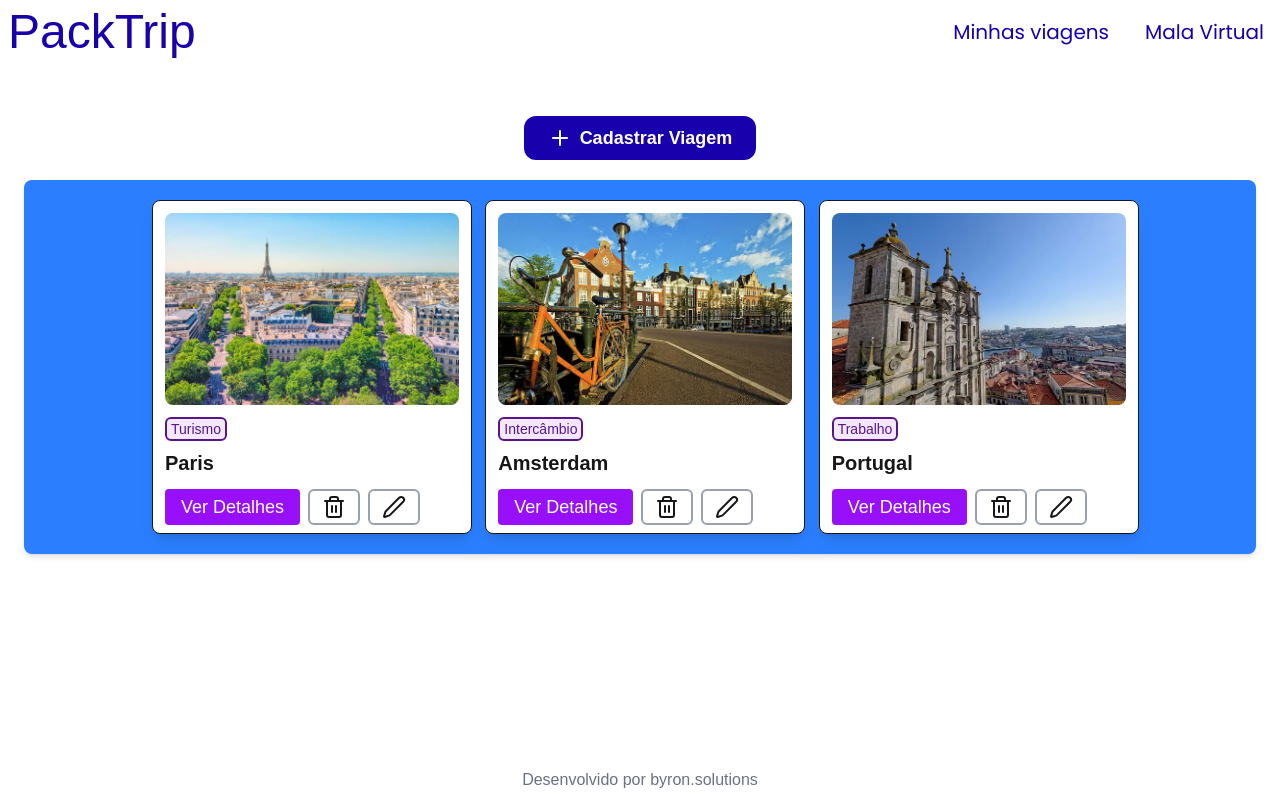
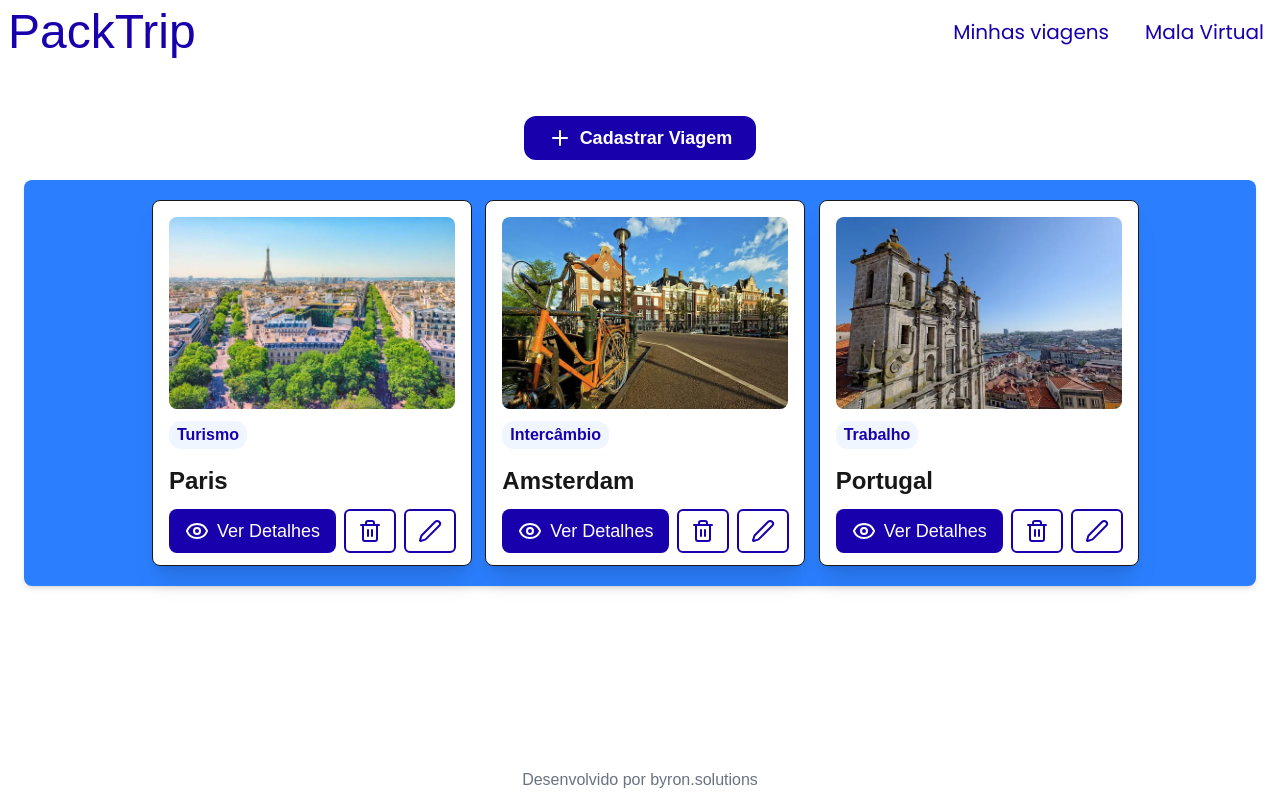
Before and after one commit to rafa-lsc/packtrip, a Next.js app: page /viagens in a window 1280 px wide. Built offline with nearby package versions, Linux system fonts and the light colour scheme; a web font is replaced by a local one.

Commit message:
Alteração do css dos cards

```diff
--- a/src/components/ViagensCard/page.tsx
+++ b/src/components/ViagensCard/page.tsx
@@ -3,7 +3,7 @@
 import { ViagemData } from "@/lib/data";
 import Image from "next/image";
 import image from "next/image";
-import { Trash, Trash2 } from "lucide-react";
+import { Eye, Trash, Trash2 } from "lucide-react";
 import { Pen } from "lucide-react";
 import LargeButton from "../LargeButton";
 import Link from "next/link";
@@ -14,8 +14,7 @@ interface ViagemCardProps{
 
     export default function ViagensCard( { viagemdata }: ViagemCardProps){
         return(
-            <div className=" border rounded-lg overflow-hidden shadow-lg hover:bg-gray-100 transition-shadow sm:w-100 md:w-80 lg:w-80 xl:w-80 bg-white ">
-                {/*TODO: link do card com o modal da descrição completa da viagem */}
+            <div className=" border rounded-lg overflow-hidden shadow-xl sm:w-100 md:w-80 lg:w-80 xl:w-80 bg-white  p-1">
                 <div  className="relative h-48 ml-3 mr-3 mt-3 ">
                     <Image
                         src={viagemdata.imageURl}
@@ -24,19 +23,19 @@ interface ViagemCardProps{
                         className="object-cover rounded-lg"
                     />
                 </div>
-                    <div className="bg-purple-100 text-purple-900 border-2 border-purple-900 rounded-md text-sm px-1 w-fit mt-3 ml-3">
+                    <div className="bg-blue-50 text-primary font-bold rounded-xl text-md w-fit px-2 py-0.5 mt-3 ml-3 ">
                         <h3>{viagemdata.category}</h3>
                     </div>
-                    <h2 className="font-bold text-purple-1100 text-xl ml-3 mt-2 "> {viagemdata.destination}</h2>
+                    <h2 className="font-bold text-purple-1100 text-2xl ml-3 mt-4 "> {viagemdata.destination}</h2>
                     <div className="ml-3 mb-2 mt-3 mr-3 text-lg flex ">
                         <Link
                             href={`/viagemComplete/${viagemdata.id}`}
-                            className="px-4 py-1 bg-purple-600 text-white rounded hover:bg-purple-700 transition-colors"
+                            className=" w-full items-center px-4 py-2 bg-primary text-white rounded-lg hover:opacity-90 transition-colors flex-row flex gap-2 whitespace-nowrap"
                         >
-                        Ver Detalhes
+                         <Eye/> Ver Detalhes
                         </Link>
-                        <button className=" flex items-center justify-center ml-2 border-2 border-gray-400 rounded-md hover:bg-gray-200 transition-colors p-1 min-w-13 "> <Trash2/></button>
-                        <button className="flex items-center justify-center ml-2 border-2 border-gray-400 rounded-md hover:bg-gray-200 transition-colors p-1 min-w-13"><Pen/></button>
+                        <button className=" flex items-center justify-center ml-2 border-2 border-primary rounded-md hover:bg-gray-200 transition-colors p-1 min-w-13 "> <Trash2 className="text-primary"/></button>
+                        <button className="flex items-center justify-center ml-2 border-2 border-primary rounded-md hover:bg-gray-200 transition-colors p-1 min-w-13"><Pen className="text-primary"/></button>
                     </div>
 
 
```
